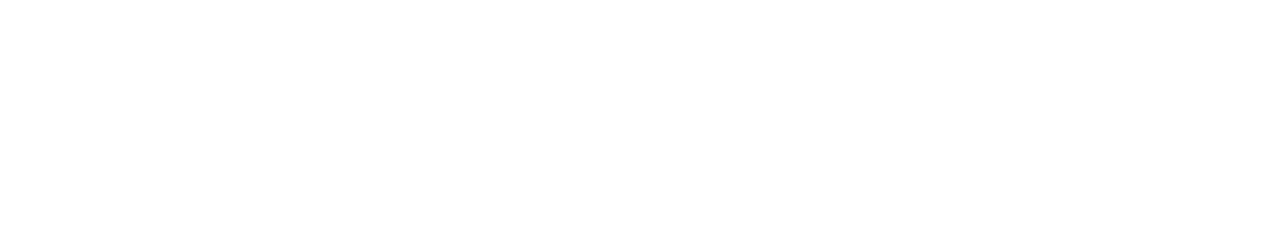
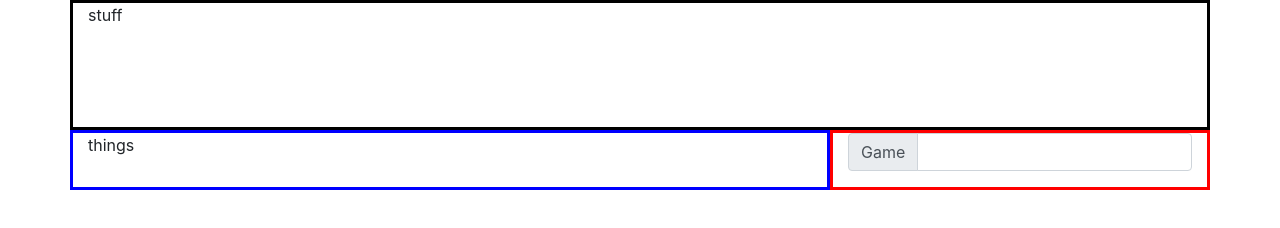
Before and after one commit to shawngway/Gif-tastic, a plain HTML site: page index.html in a window 1280 px wide. Drawn offline with nearby package versions, Linux system fonts and the light colour scheme.

Commit message:
css basics

```diff
--- a/assets/style.css
+++ b/assets/style.css
@@ -0,0 +1,28 @@
+.container {
+    height: 900px;
+    width: 600px;
+}
+.gifbuttons {
+    float: left;
+    left: 0px;
+    top: 0px;
+    right: 0px;
+    height: 130px;
+    border:solid;
+    border-color: black;
+}
+.gifregion {
+    float: left;
+    left: 0px;
+    top: 0px;
+    bottom: 0px;
+    border: solid;
+    border-color: blue;
+}
+.inputregion {
+    right: 0px;
+    bottom: 0px;
+    top: 0px;
+    border: solid;
+    border-color: red;
+}
--- a/index.html
+++ b/index.html
@@ -15,15 +15,20 @@
 <div class="container">
     <div class="row">
         <div class="col-12 gifbuttons">
-
+            stuff
         </div>
     </div>
     <div class="row">
-        <div class="col-9 gifregion">
-
+        <div class="col-8 gifregion">
+            things
         </div>
-        <div class="col-3 inputeregion">
-
+        <div class="col-4 inputregion">
+                <div class="input-group mb-3">
+                        <div class="input-group-prepend">
+                          <span class="input-group-text" id="inputGroup-sizing-default">Game</span>
+                        </div>
+                        <input type="text" class="form-control" aria-label="Default" aria-describedby="inputGroup-sizing-default">
+                      </div>
         </div>
     </div>
 
```
